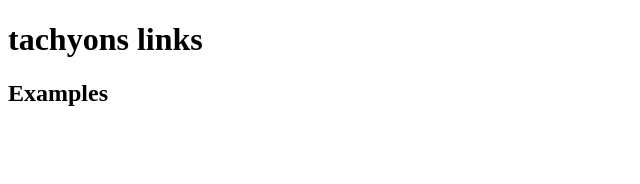
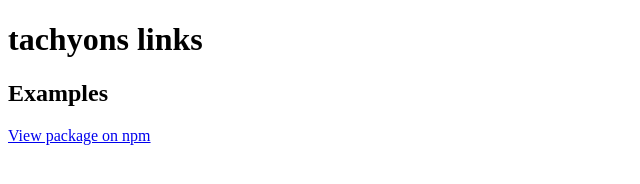
Before and after one commit to tachyons-css/tachyons-links, a website: page index.html in a window 1280 px wide. Shown: the whole page, without its empty margins (0-640 px from the left). Drawn offline with Linux system fonts and the light colour scheme.

Commit message:
Adding link to npm module

```diff
--- a/index.html
+++ b/index.html
@@ -13,5 +13,6 @@
   <body>
     <h1>tachyons links</h1>
     <h2>Examples</h2>
+    <a href="http://npmjs.org/package/tachyons-links" title="tachyons-links">View package on npm</a>
   </body>
 </html>
```
